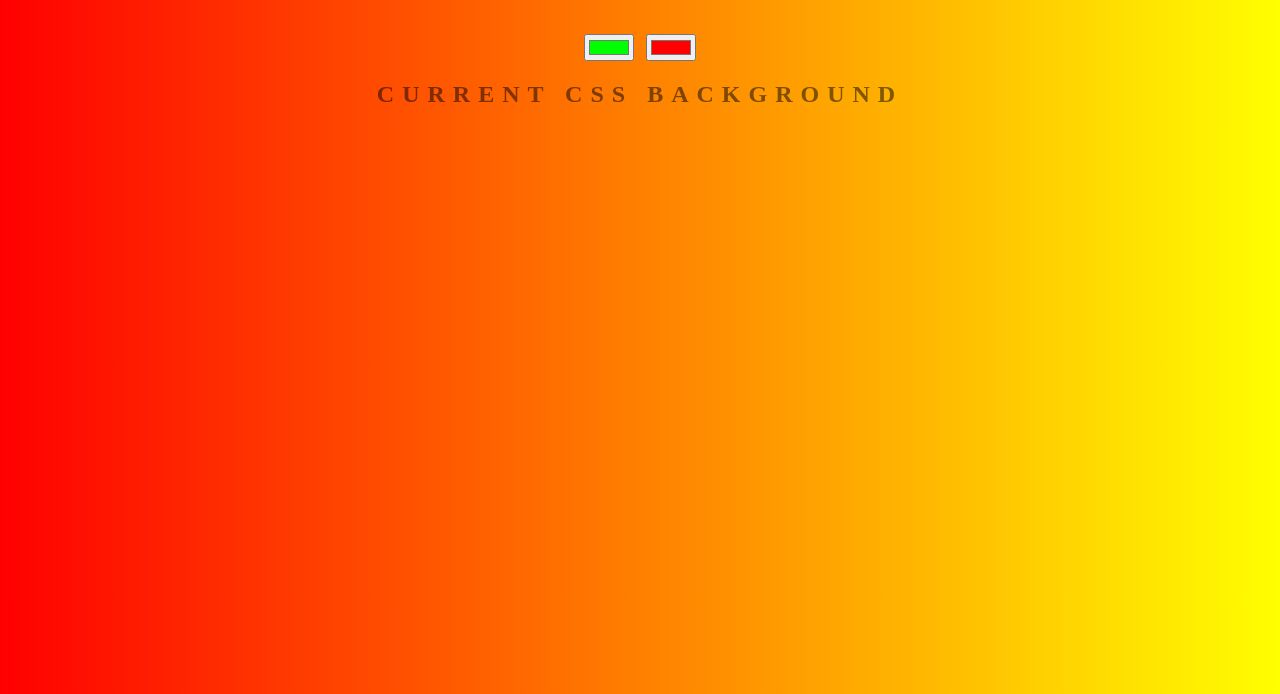
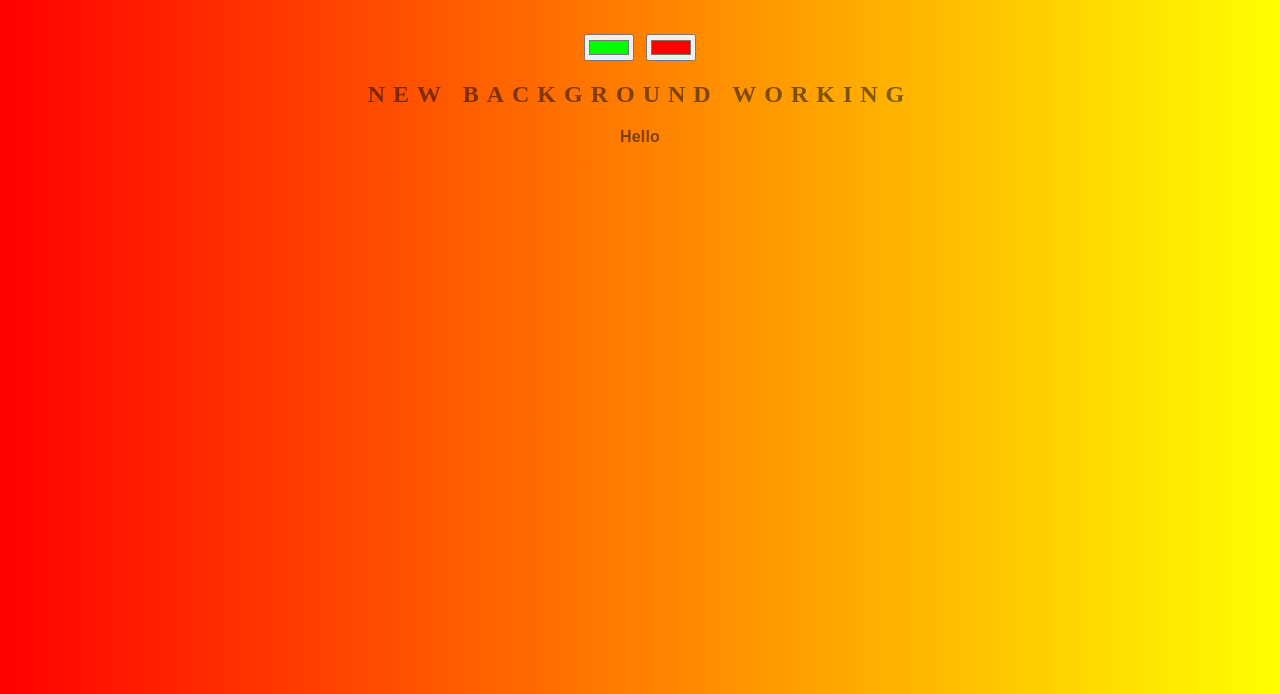
Before and after one commit to coolphynix/background-generator, a plain HTML site: page index.html in a window 1280 px wide. Shown: the part 106-800 px from the top of the page. Drawn offline with Linux system fonts and the light colour scheme.

Commit message:
Changing text

```diff
--- a/index.html
+++ b/index.html
@@ -8,8 +8,8 @@
 	<h1>COOL Generator</h1>
 	<input class="color1" type="color" name="color1" value="#00ff00">
 	<input class="color2" type="color" name="color2" value="#ff0000">
-	<h2>Current CSS Background</h2>
-	<h3></h3>
+	<h2>New background Working</h2>
+	<h3> Hello </h3>
 	<script type="text/javascript" src="script.js"></script>
 </body>
 </html>
```
